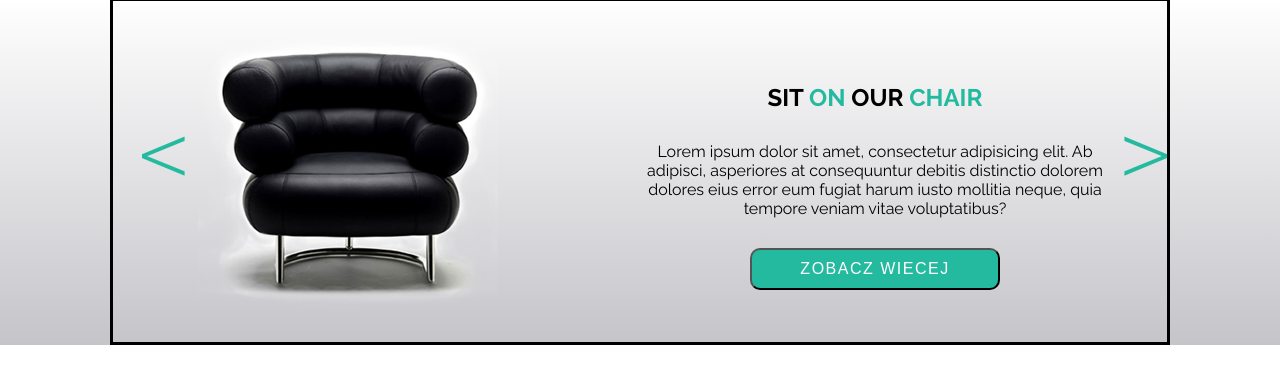
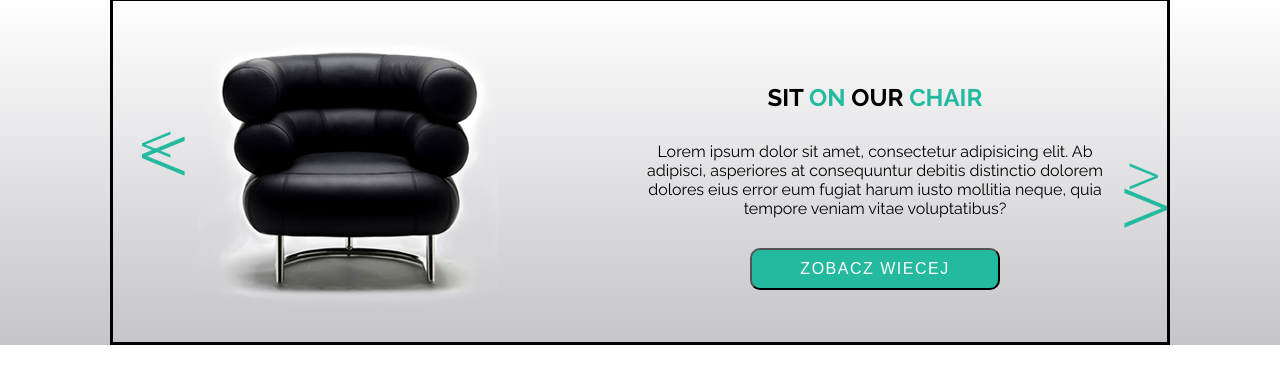
Before and after one commit to Votex874/SitOnChair, a plain HTML site: page index.html in a window 1280 px wide. Shown: the part 66-450 px from the top of the page. Drawn offline with Linux system fonts and the light colour scheme.

Commit message:
strzalki --> sekcja 1

```diff
--- a/css/style.css
+++ b/css/style.css
@@ -10,7 +10,7 @@ body
     font-family: 'Raleway', sans-serif;
 }
 
-a
+header a
 {
     text-decoration: none;
     color: white;
@@ -145,3 +145,47 @@ li ul li
 {
     margin: 20px 60px;
 }
+
+.section1_box-img
+{
+    position: relative;
+}
+
+.V_link a
+{
+    text-decoration: none;
+    color: #24BA9F;
+    z-index: 1;
+    top: 100px;
+}
+
+.V_link
+{
+    position: absolute;
+    font-size: 40px;
+    color: black;
+    transform: rotate(90deg);
+    top: 120px;
+    left: 30px;
+}
+.section1_box_text
+{
+    position: relative;
+}
+
+.V_link2
+{
+    position: absolute;
+    font-size: 40px;
+    color: black;
+    transform: rotate(270deg);
+    top: 100px;
+    right: 10px;
+
+}
+.V_link2 a
+{
+    text-decoration: none;
+    color: #24BA9F;
+    z-index: 1;
+}
--- a/index.html
+++ b/index.html
@@ -28,9 +28,11 @@
         <section class="section1">
             <div class="section1_box">
                 <div class="section1_box-img">
+                    <div class="V_link"><a href="#">V</a></div>
                     <img src="images/black_chair.png" />
                 </div>
                 <div class="section1_box_text">
+                    <div class="V_link2"><a href="#">V</a></div>
                     <h2>SIT <span class="text_on_green">ON</span> OUR <span class="text_on_green">CHAIR</span></h2>
                     <p>Lorem ipsum dolor sit amet, consectetur adipisicing elit. Ab adipisci, asperiores at consequuntur
                         debitis distinctio dolorem dolores eius error eum fugiat harum iusto mollitia neque, quia
```
